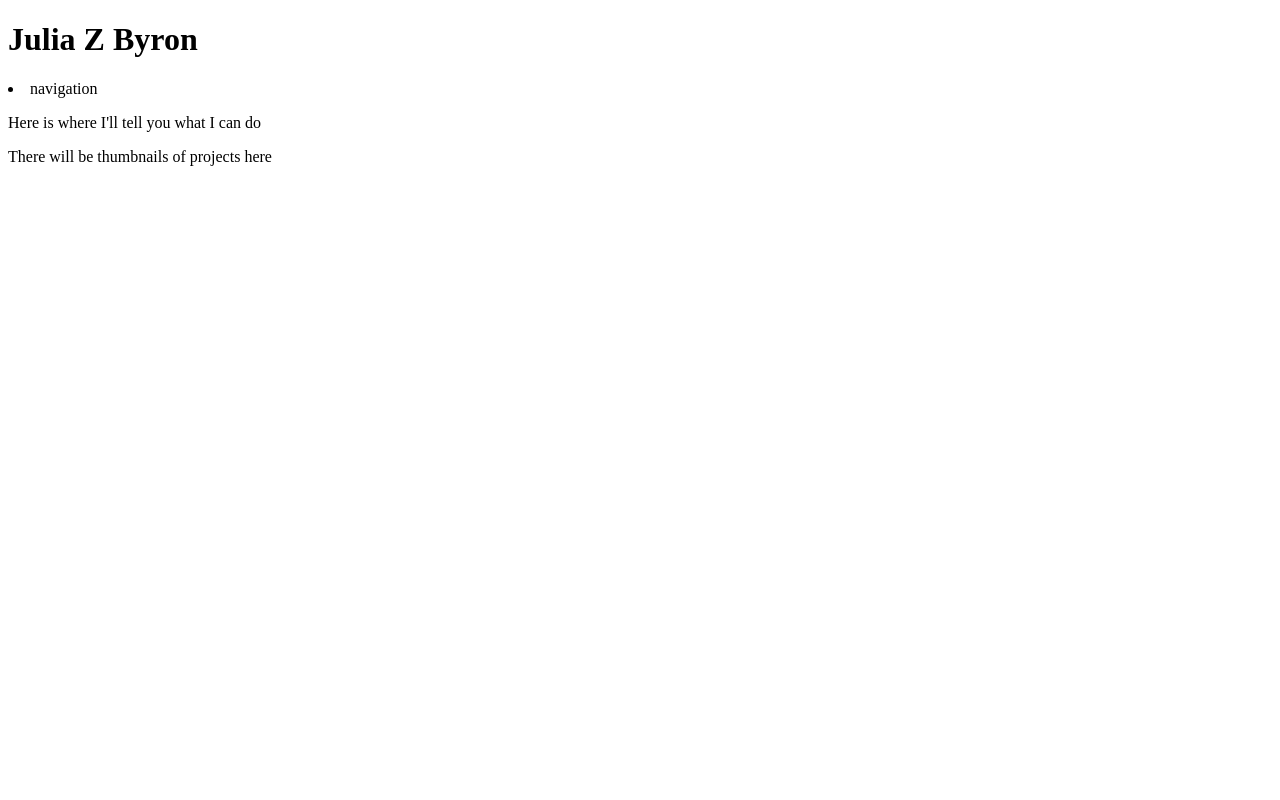
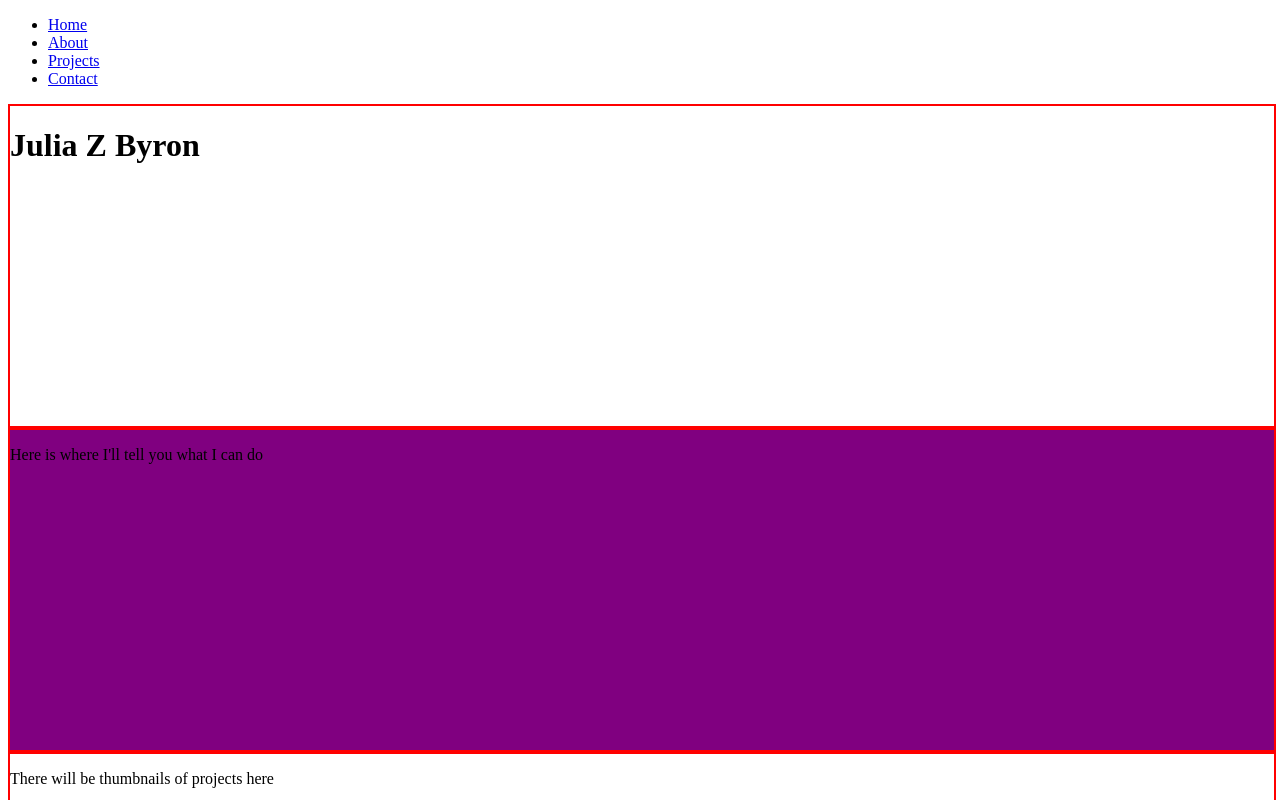
Before and after one commit to juliazbyron/juliazbyron.github.io, a plain HTML site: page index.html in a window 1280 px wide. Shown: the top 800 px of the page. Drawn offline with Linux system fonts and the light colour scheme.

Commit message:
added section IDs, modified sections

```diff
--- a/css/styles.css
+++ b/css/styles.css
@@ -1,3 +1,13 @@
 body {
 	background-image: url("");
 }
+
+.container {
+	width: 100%;
+	height: 20em;
+	border: 2px solid red;
+}
+
+#about {
+	background: purple;
+}
--- a/index.html
+++ b/index.html
@@ -7,20 +7,38 @@
 
 <body>
 
-	<div>
-	    <h1>Julia Z Byron</h1>
+	<div class="header">
+
+		<nav>
+
+			<ul>
+				<li> <a href="#">Home</a> </li>
+				<li> <a href="#">About</a> </li>
+				<li> <a href="#">Projects</a> </li>
+				<li> <a href="#">Contact</a> </li>
+			</ul>
+
+		</nav>
+
 	</div>
 
-	<div>
-		<li>navigation</li>
+
+	<div id="home" class="container">
+
+	    <h1>Julia Z Byron</h1>
+
 	</div>
 
-	<div>
+	<div id ="about" class="container">
 		<p>Here is where I'll tell you what I can do</p>
 	</div>
 
-	<div>
+	<div id="projects" class="container">
 		<p>There will be thumbnails of projects here</p>
+	</div>
+
+	<div id="contact">
+		<p>Talk to me!</p>
 	</div>
 
     <img src="">
```
